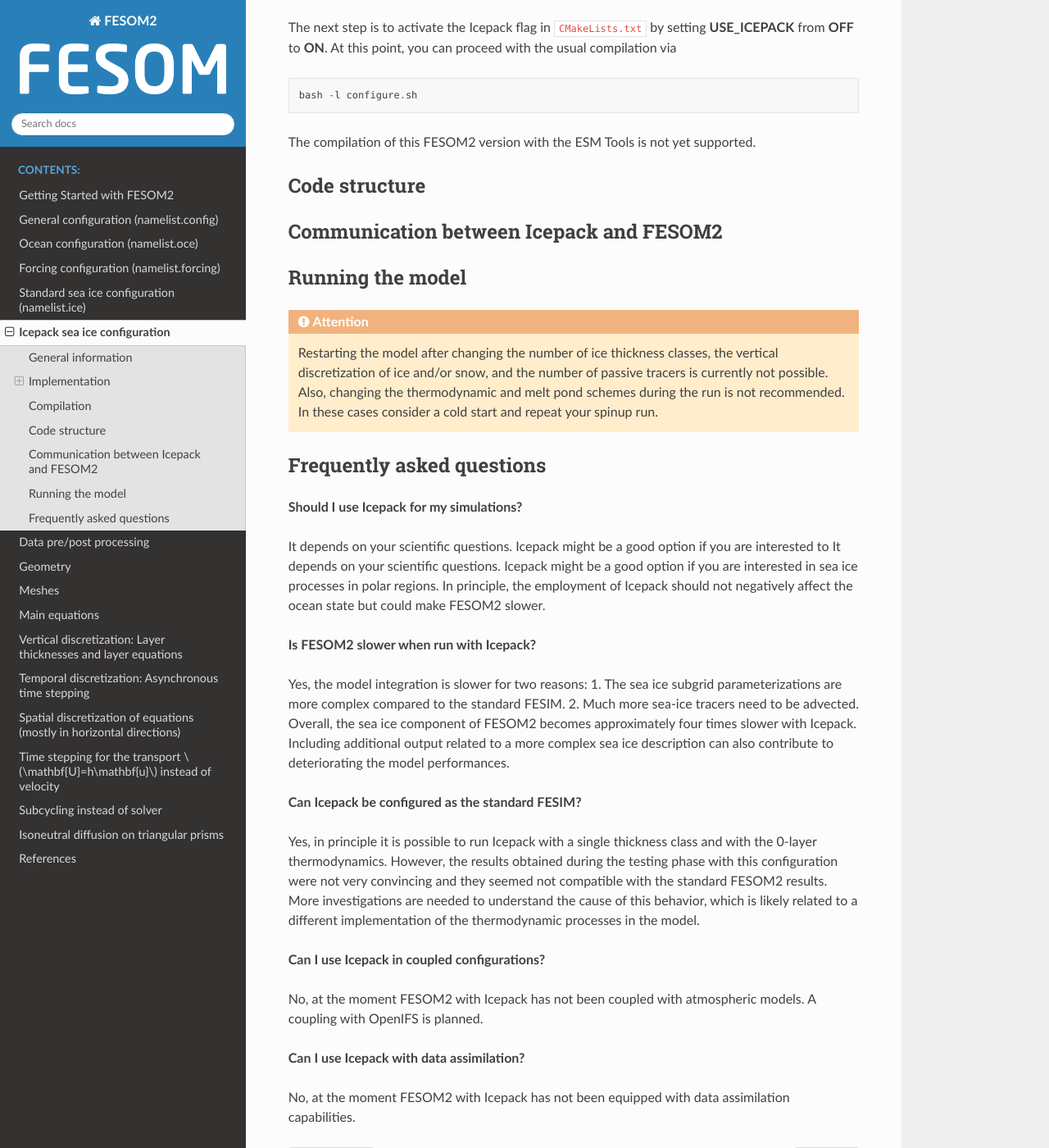
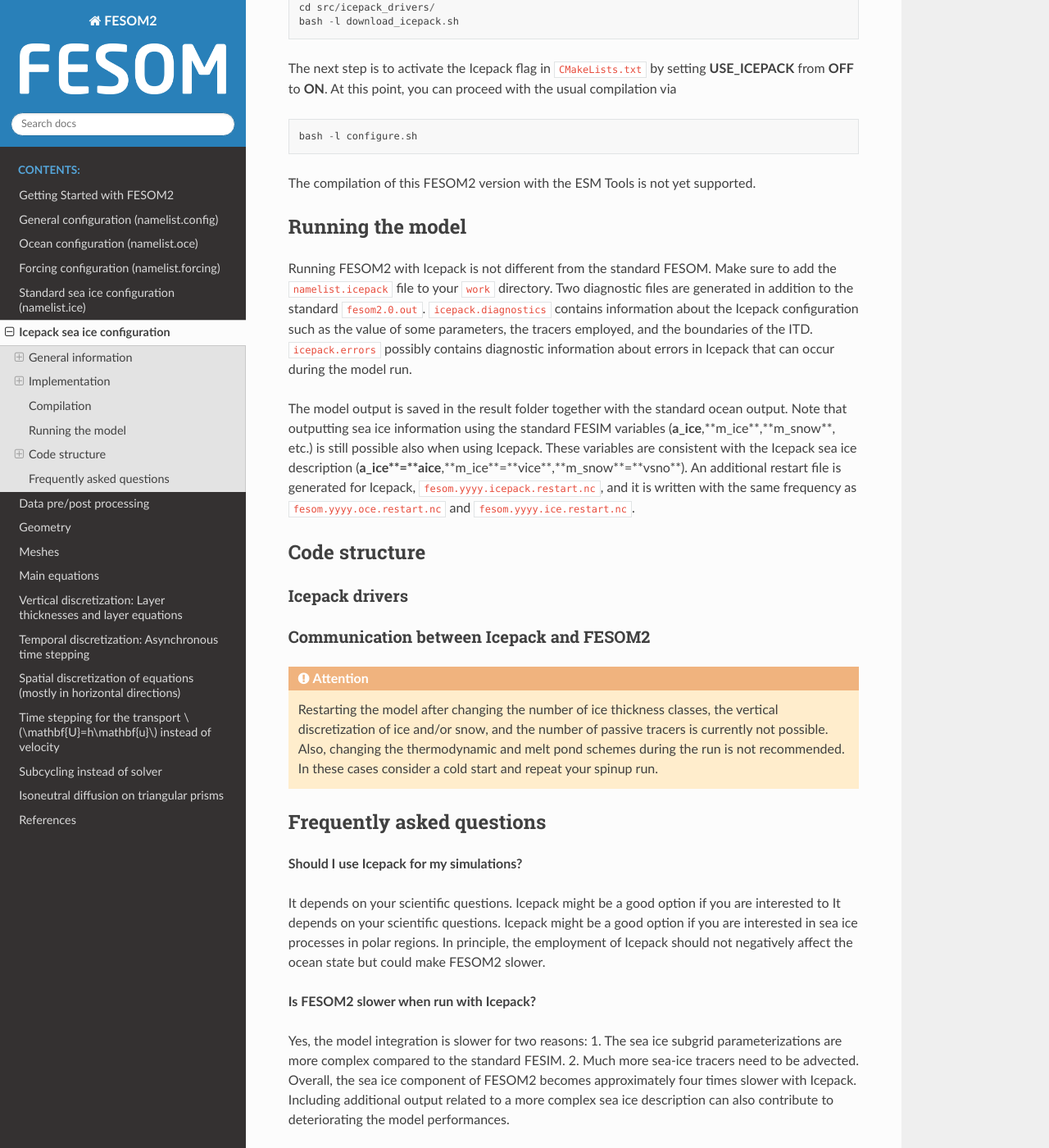
Before and after one commit to FESOM/fesom2_doc, a Sphinx documentation site: the page built from doc/icepack_in_fesom.rst, in a window 1280 px wide and 1400 px high, scrolled down 2805 px. Shown: the whole window at 82% size. Built offline with Sphinx 7.4.7 and the Read the Docs theme 2.0.0, drawn with Linux system fonts in a browser that asks for light colours; some of the changed text lies outside the part shown.

```diff
--- a/doc/icepack_in_fesom.rst
+++ b/doc/icepack_in_fesom.rst
@@ -20,6 +20,9 @@ Icepack is licensed for use through the CICE Consortium. Therefore, we encourage
 .. important::
    Icepack releases are “functional releases” in the sense that the code runs, does not crash, passes various tests, and requires further work to establish its scientific validity. In general, users are not encouraged to use any of the CICE Consortium’s model configurations to obtain “scientific” results. The test configurations are useful for model development, but sea ice models must be evaluated from a physical standpoint in a coupled system because simplified configurations do not necessarily represent what is actually happening in the fully coupled system that includes interactive ocean and atmosphere components.
 
+How to cite
+"""""""""""
+
 The current Icepack version implemented in FESOM2 is Icepack 1.2.1. To acknowledge the development work behind the implementation of Icepack in FESOM2 please cite `Zampieri et al. (2021) <https://search.proquest.com/docview/2469422827?fromopenview=true&pq-origsite=gscholar>`_, part of which used to compile this documentation, and `Hunke et al. (2020) <https://zenodo.org/record/3712299#.Xvn3DPJS9TZ>`_, in addition to the usual FESOM2 papers.
 
 Implementation
@@ -66,14 +69,21 @@ The next step is to activate the Icepack flag in ``CMakeLists.txt`` by setting *
    bash -l configure.sh
 The compilation of this FESOM2 version with the ESM Tools is not yet supported.
 
+Running the model
+=================
+
+Running FESOM2 with Icepack is not different from the standard FESOM. Make sure to add the ``namelist.icepack`` file to your ``work`` directory. Two diagnostic files are generated in addition to the standard ``fesom2.0.out``. ``icepack.diagnostics`` contains information about the Icepack configuration such as the value of some parameters, the tracers employed, and the boundaries of the ITD. ``icepack.errors`` possibly contains diagnostic information about errors in Icepack that can occur during the model run.
+
+The model output is saved in the result folder together with the standard ocean output. Note that outputting sea ice information using the standard FESIM variables (**a_ice**,**m_ice**,**m_snow**, etc.) is still possible also when using Icepack. These variables are consistent with the Icepack sea ice description (**a_ice**=**aice**,**m_ice**=**vice**,**m_snow**=**vsno**). An additional restart file is generated for Icepack, ``fesom.yyyy.icepack.restart.nc``, and it is written with the same frequency as ``fesom.yyyy.oce.restart.nc`` and ``fesom.yyyy.ice.restart.nc``.
+
 Code structure
 ==============
 
+Icepack drivers
+"""""""""""""""
+
 Communication between Icepack and FESOM2
-========================================
-
-Running the model
-=================
+""""""""""""""""""""""""""""""""""""""""
 
 .. attention::
    Restarting the model after changing the number of ice thickness classes, the vertical discretization of ice and/or snow, and the number of passive tracers is currently not possible. Also, changing the thermodynamic and melt pond schemes during the run is not recommended. In these cases consider a cold start and repeat your spinup run.
@@ -95,7 +105,7 @@ Yes, in principle it is possible to run Icepack with a single thickness class an
 
 **Can I use Icepack in coupled configurations?**
 
-No, at the moment FESOM2 with Icepack has not been coupled with atmospheric models. A coupling with OpenIFS is planned.
+No, at the moment FESOM2 with Icepack has not been coupled with atmospheric models. A coupling with OpenIFS is planned and might be released in the upcoming months.
 
 **Can I use Icepack with data assimilation?**
 
```
Also changed, not shown: other parts of doc/icepack_in_fesom.rst (+1 -1 lines).
